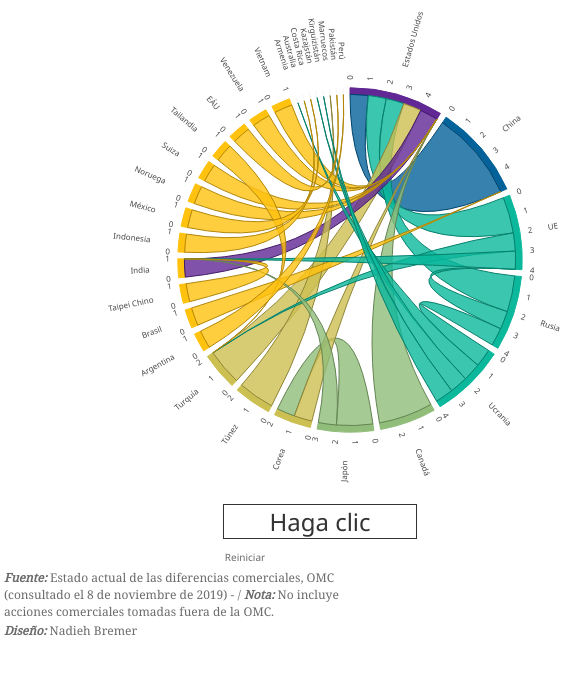
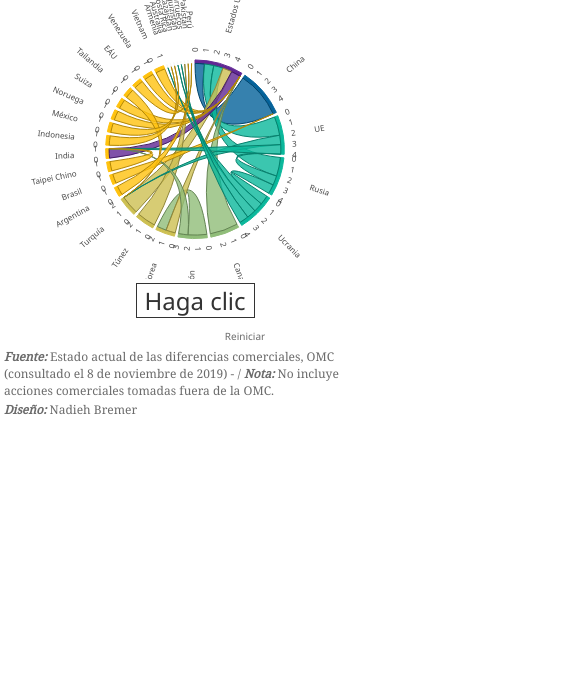
Before and after one commit to gitvfd/trade-disputes-chords-es, a plain HTML site: page index.html in a window 390 px wide. Shown: the top 674 px of the page, 585 px wide, since content can reach past the window. Drawn offline with nearby package versions, Linux system fonts and the light colour scheme.

Commit message:
test responsive

```diff
--- a/chords.js
+++ b/chords.js
@@ -47,12 +47,14 @@ var fill = d3.scale.ordinal()
     .domain(d3.range(NameProvider.length))
     .range(colors);
 
+var test = Math.min(700, window.innerWidth)
+var test2 = Math.min(500, 5 / 7 * window.innerWidth)
 /*//////////////////////////////////////////////////////////
 /////////////// Initiate Chord Diagram /////////////////////
 //////////////////////////////////////////////////////////*/
-var margin = {top: 30, right: 25, bottom: 10, left: 25},
-    width =700 - margin.left - margin.right,
-    height = 500 - margin.top - margin.bottom,
+var margin = { top: 30, right: 25, bottom: 10, left: 25 },
+	width = test - margin.left - margin.right,
+	height = test2 - margin.top - margin.bottom,
     innerRadius = Math.min(width, height) * .36,
     outerRadius = innerRadius * 1.04;
 
--- a/style.css
+++ b/style.css
@@ -46,7 +46,7 @@ body {
 		  z-index: 1;
 		  display: block;
 		  position: relative;
-		  width: 640px;
+		  width: 100%;
 		  /*padding-top: 5px;*/
 		  visibility: auto;
       text-align: center;
```
